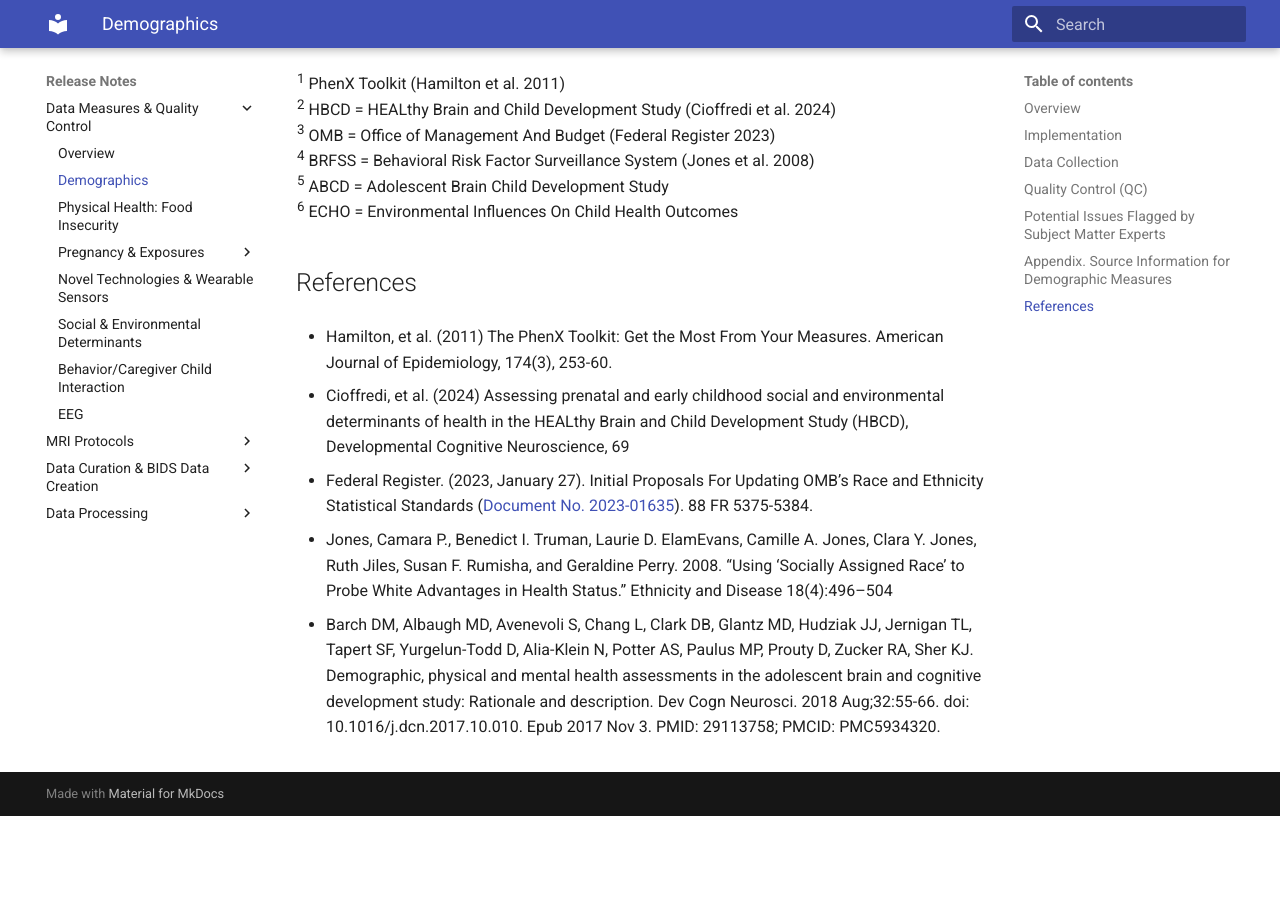
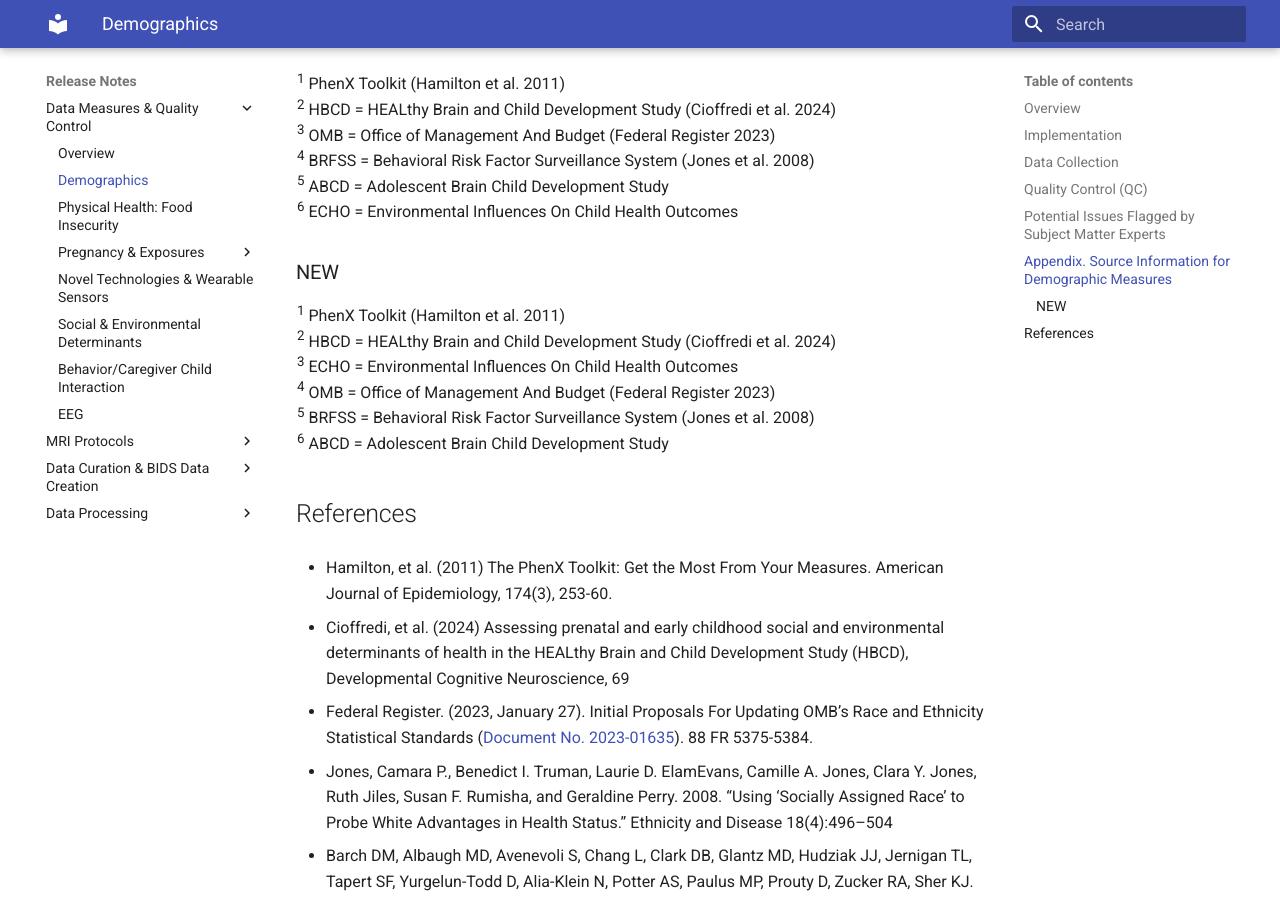
Before and after one commit to mattcieslak/hbcd-docs, an MkDocs documentation site: the page built from docs/measures/demographics.md, in a window 1280 px wide and 900 px high, scrolled down 4568 px. Built offline with MkDocs 1.6.1 and Material for MkDocs 9.7.7, drawn with Linux system fonts in a browser that asks for light colours; before the commit the page ends 5384 px from its top, so only the background shows below that.

Commit message:
Update demographics.md

```diff
--- a/docs/measures/demographics.md
+++ b/docs/measures/demographics.md
@@ -42,11 +42,11 @@
 | Sexual Orientation | [PhenX](https://www.phenxtoolkit.org/protocols/view/11701)<sup>1</sup> | **Inclusion of diverse response options:** Response categories capture sexual orientation across three dimensions of sexual orientation, including attraction, identity, and behavior. Participant can select all that apply. |
 | Primary Residence | HBCD<sup>2</sup> | **Destigmatization of diverse living situations:** Inclusion of options for individuals in treatment facilities, shelters, or unhoused |
 | Years At Current Address | HBCD<sup>2</sup> | None  |
-| Household Roster | [ECHO](https://echochildren.org/wp-content/uploads/2024/02/ROSTER_Participant_Roster_20231010_v03.00_training1.pdf) | **For heteronormative bias and nuclear family assumptions:** (1) Changed "Sex" to "Gender" and included Non-Binary and Transexual options (2) Expansion of family/caregiver roles |
+| Household Roster | [ECHO](https://echochildren.org/wp-content/uploads/2024/02/ROSTER_Participant_Roster_20231010_v03.00_training1.pdf)<sup>3</sup> | **For heteronormative bias and nuclear family assumptions:** (1) Changed "Sex" to "Gender" and included Non-Binary and Transexual options (2) Expansion of family/caregiver roles |
 | Birthplace and Heritage | [PhenX](https://www.phenxtoolkit.org/protocols/view/10201)<sup>1</sup> | None |
 | Years Living in the United States | [PhenX](https://www.phenxtoolkit.org/protocols/view/11201)<sup>1</sup> | None |
-| Race/Ethnicity | [OMB](https://www.whitehouse.gov/omb/briefing-room/2024/03/28/omb-publishes-revisions-to-statistical-policy-directive-no-15-standards-for-maintaining-collecting-and-presenting-federal-data-on-race-and-ethnicity/)<sup>3</sup> | **Inclusion of diverse racial and ethnic categories:** This question aligns to the proposed recommendations for data collection under review by the OMB and includes a combined race and ethnicity variable with 7 response options. Participants may select all that apply. |
-| Others Describe You | BRFSS<sup>4</sup> | **Alterations to include same categories as the race and ethnicity question**  Includes 7 race and ethnicity response options |
+| Race/Ethnicity | [OMB](https://www.whitehouse.gov/omb/briefing-room/2024/03/28/omb-publishes-revisions-to-statistical-policy-directive-no-15-standards-for-maintaining-collecting-and-presenting-federal-data-on-race-and-ethnicity/)<sup>4</sup> | **Inclusion of diverse racial and ethnic categories:** This question aligns to the proposed recommendations for data collection under review by the OMB and includes a combined race and ethnicity variable with 7 response options. Participants may select all that apply. |
+| Others Describe You | BRFSS<sup>5</sup> | **Alterations to include same categories as the race and ethnicity question**  Includes 7 race and ethnicity response options |
 | Biological Parents Birthplace and Heritage | [PhenX](https://www.phenxtoolkit.org/protocols/view/10301)<sup>1</sup> | None |
 | Income | ABCD<sup>5</sup>| **Alteration of household income brackets**  |
 | Educational Attainment | [PhenX](https://www.phenxtoolkit.org/protocols/view/11002)<sup>1</sup> | None |
@@ -65,7 +65,7 @@
 | **Construct** | **Measure Source** | **DEI Modifications** |
 | :---- | :--- | :-- |
 | Age | HBCD | None |
-| Race/Ethnicity | [OMB](https://www.whitehouse.gov/omb/briefing-room/2024/03/28/omb-publishes-revisions-to-statistical-policy-directive-no-15-standards-for-maintaining-collecting-and-presenting-federal-data-on-race-and-ethnicity/)<sup>3</sup> | **Inclusion of diverse racial and ethnic categories**  This question aligns to proposed recommendations for data collection under review by the federal register and includes a combined race/ethnicity variable with 7 response options. Participants may select all that apply. |
+| Race/Ethnicity | [OMB](https://www.whitehouse.gov/omb/briefing-room/2024/03/28/omb-publishes-revisions-to-statistical-policy-directive-no-15-standards-for-maintaining-collecting-and-presenting-federal-data-on-race-and-ethnicity/)<sup>4</sup> | **Inclusion of diverse racial and ethnic categories**  This question aligns to proposed recommendations for data collection under review by the federal register and includes a combined race/ethnicity variable with 7 response options. Participants may select all that apply. |
 | Birthplace and Heritage | [PhenX](https://www.phenxtoolkit.org/protocols/view/10201)<sup>2</sup> | None |
 | Years Living in The United States | [PhenX](https://www.phenxtoolkit.org/protocols/view/11201)<sup>2</sup> | None |
 | Biological Parents Country of Origin | [PhenX](https://www.phenxtoolkit.org/protocols/view/10301)<sup>2</sup> | None |
@@ -84,6 +84,14 @@
 <sup>6</sup> ECHO = Environmental Influences On Child Health Outcomes
 
 
+### NEW
+<sup>1</sup> PhenX Toolkit (Hamilton et al. 2011)
+<sup>2</sup> HBCD = HEALthy Brain and Child Development Study (Cioffredi et al. 2024)
+<sup>3</sup> ECHO = Environmental Influences On Child Health Outcomes
+<sup>4</sup> OMB = Office of Management And Budget (Federal Register 2023)
+<sup>5</sup> BRFSS = Behavioral Risk Factor Surveillance System (Jones et al. 2008)
+<sup>6</sup> ABCD = Adolescent Brain Child Development Study
+
 ## References
   * Hamilton, et al. (2011) The PhenX Toolkit: Get the Most From Your Measures. American Journal of Epidemiology, 174(3), 253-60.
 
```
